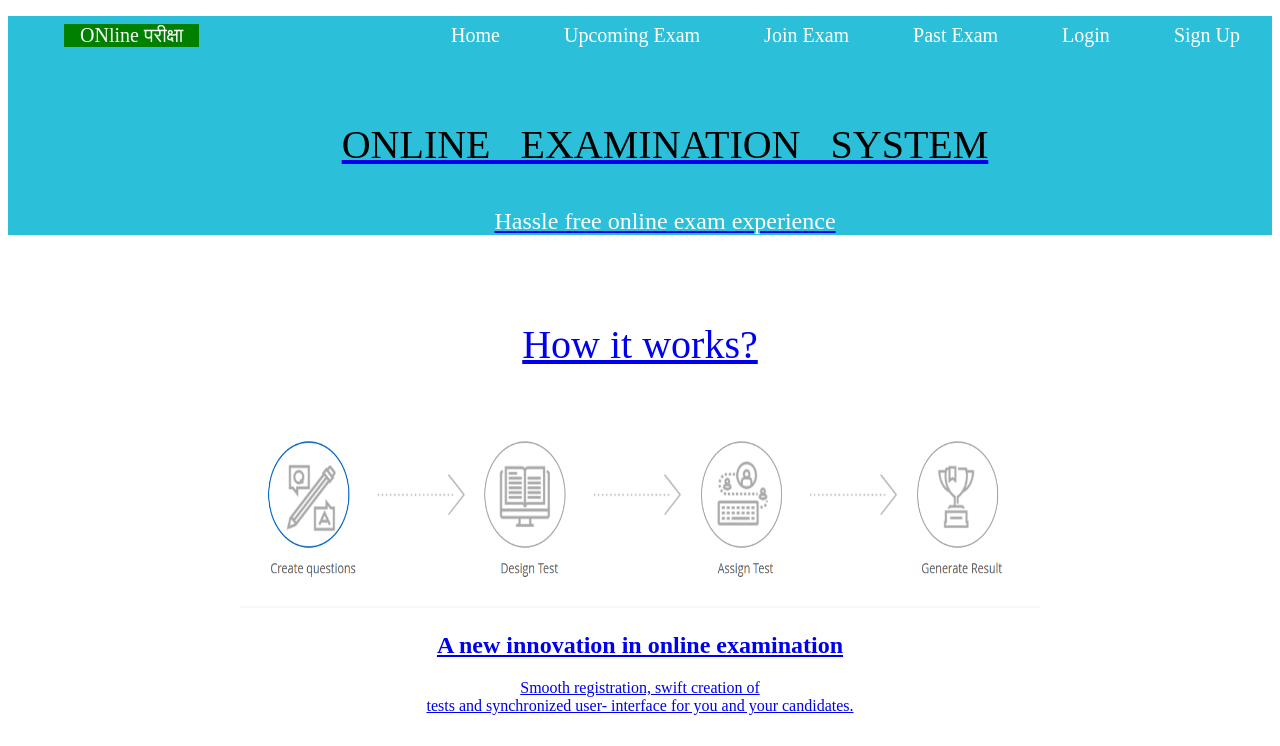
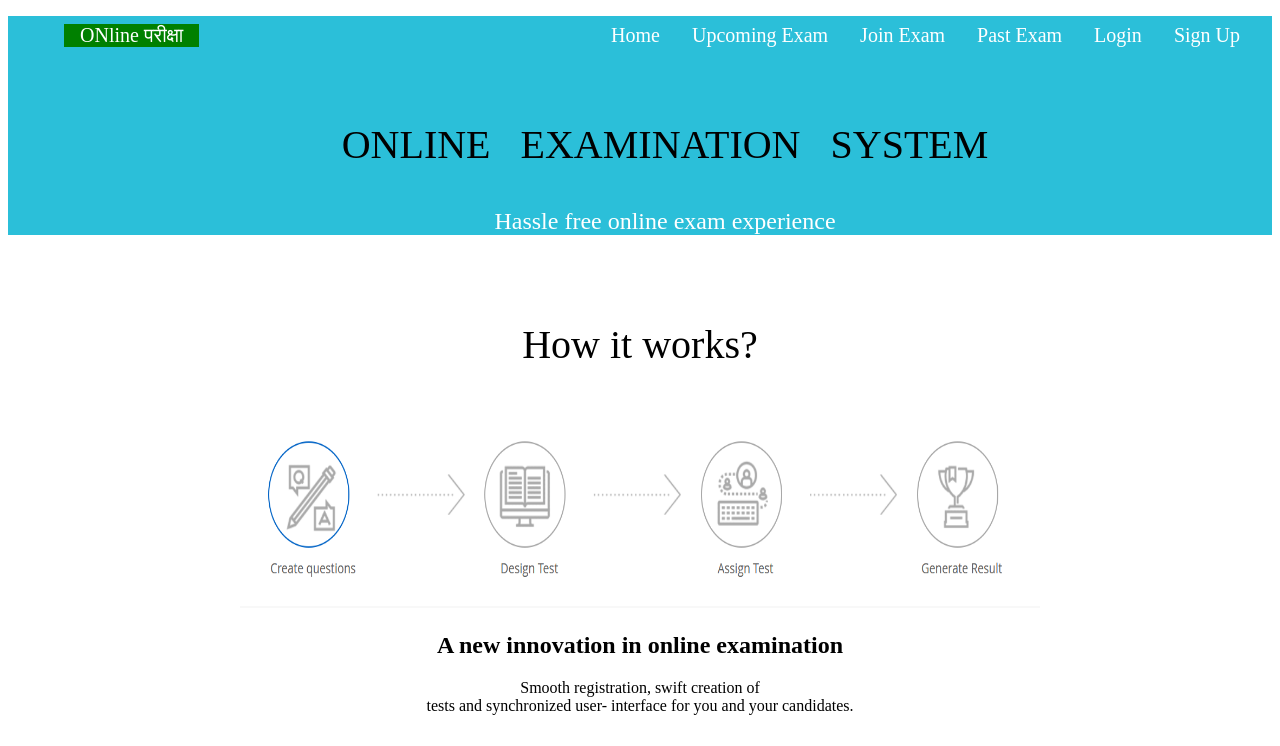
Before and after one commit to KishanMistryy/Online_Examination_System_Exam_Module, a plain HTML site: page Homepage.html in a window 1280 px wide. Shown: the top 746 px of the page. Drawn offline with Linux system fonts and the light colour scheme.

Commit message:
small_change

```diff
--- a/Homepage.html
+++ b/Homepage.html
@@ -8,7 +8,7 @@
 				list-style-type: none;
 				margin: 16px 16px 16px 16px;
 				overflow:hidden;
-				 background-color: None ;
+				 background-color: None;
 				 padding-top:8px;
 				}
 
@@ -79,13 +79,13 @@
 		<section id="section_after_header">
 			<nav>
 				<ul>
-					<li style="background-color:green;"><a href="Homepage.html">ONline परीक्षा </li>
-					<li class="float_right_class"><a href="#sign_up">Sign Up</li>
-					<li class="float_right_class"><a href="#login">Login</li>
-					<li class="float_right_class"><a href="past_exam.html">Past Exam</li>
-					<li class="float_right_class"><a href="#join_exam">Join Exam</li>
-					<li class="float_right_class"><a href="#upcoming_exam">Upcoming Exam</li>
-					<li class="float_right_class"><a href="#home">Home</li>
+					<li style="background-color:green;"><a href="Homepage.html">ONline परीक्षा </a></li>
+					<li class="float_right_class"><a href="#sign_up">Sign Up</a></li>
+					<li class="float_right_class"><a href="#login">Login</a></li>
+					<li class="float_right_class"><a href="past_exam.html">Past Exam</a></li>
+					<li class="float_right_class"><a href="#join_exam">Join Exam</a></li>
+					<li class="float_right_class"><a href="#upcoming_exam">Upcoming Exam</a></li>
+					<li class="float_right_class"><a href="#home">Home</a></li>
 				</ul>
 			</nav><br>
 
```
